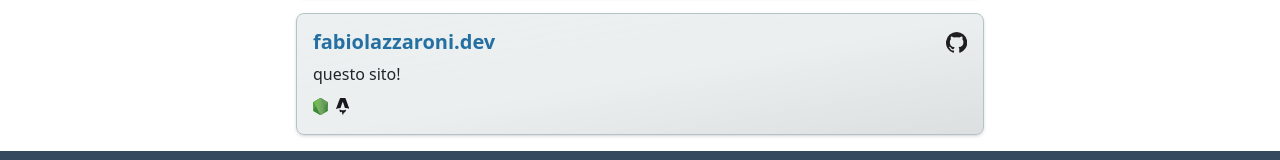
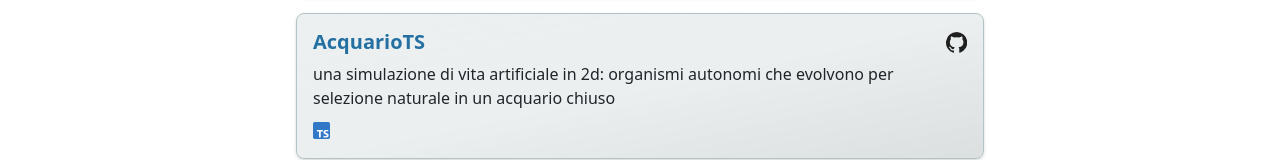
Before and after one commit to fakkio/fabiolazzaroni.dev, an Astro site: page / in a window 1280 px wide. Shown: the part 997-1157 px from the top of the page. Built offline with nearby package versions, Linux system fonts and the light colour scheme; Astro itself is replaced by a stand-in of ours.

Commit message:
✨: Add AcquarioTS to labs section

```diff
--- a/src/components/Labs.astro
+++ b/src/components/Labs.astro
@@ -35,6 +35,14 @@ const labs: LabData[] = [
     technologies: ["js", "css", "html"],
   },
   {
+    id: "acquario-ts",
+    url: "https://acquario.fabiolazzaroni.dev/",
+    repo: "https://github.com/fakkio/acquario-ts",
+    name: "AcquarioTS",
+    desc: "una simulazione di vita artificiale in 2d: organismi autonomi che evolvono per selezione naturale in un acquario chiuso",
+    technologies: ["typescript"],
+  },
+  {
     // Intentional delta (map #1): drops React and swaps Gatsby for Astro —
     // after the port the old [react, gatsby, node] list would be false.
     id: "fabiolazzaroni-dev",
```
